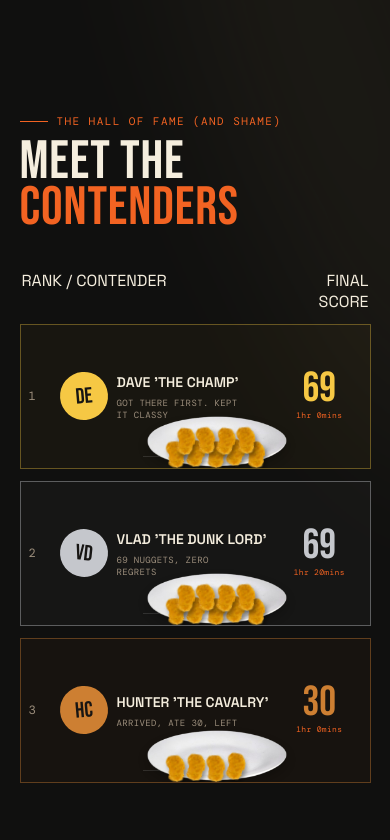
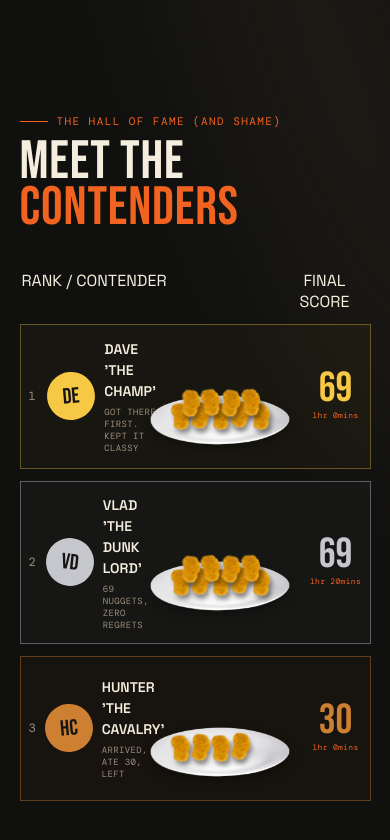
Before and after one commit to daveg1/nugget-challenge, a React (Vite) app: page / in a window 390 px wide. Shown: the part 960-1800 px from the top of the page. Built offline with nearby package versions, Linux system fonts and the light colour scheme.

Commit message:
feat: improve leaderboard styles

```diff
--- a/src/components/ContestantCard.tsx
+++ b/src/components/ContestantCard.tsx
@@ -1,4 +1,4 @@
-import { NuggetPile, scoreStyle } from "./NuggetPile";
+import { NuggetPile } from "./NuggetPile";
 import type { Contestant } from "./types";
 
 type ContestantCardProps = {
@@ -21,7 +21,6 @@ export function ContestantCard({ contestant, placement }: ContestantCardProps) {
   return (
     <article
       className={`contestant${contestant.failed ? " failed" : ""}`}
-      style={scoreStyle(contestant.score)}
       aria-label={`${contestant.name}, ${contestant.score} nuggets`}
     >
       <div className="person">
--- a/src/components/Leaderboard.tsx
+++ b/src/components/Leaderboard.tsx
@@ -38,8 +38,7 @@ export function Leaderboard({ contestants }: LeaderboardProps) {
 
       <div className="table-topline">
         <span>RANK / CONTENDER</span>
-        <span>STACK HEIGHT = NUGGETS EATEN</span>
-        <span>FINAL SCORE</span>
+        <span className="final-score-label">FINAL SCORE</span>
       </div>
 
       <div className="contestants">
--- a/src/components/NuggetPile.tsx
+++ b/src/components/NuggetPile.tsx
@@ -1,4 +1,3 @@
-import type { CSSProperties } from "react";
 import type { Contestant, NuggetStyle } from "./types";
 
 type NuggetPileProps = {
@@ -29,8 +28,14 @@ export function NuggetPile({ contestant }: NuggetPileProps) {
 
   return (
     <div className="stack-area">
-      <img className="plate" src="/plate.png" alt="" aria-hidden="true" />
-      <div className="bones">
+      <img
+        className="plate"
+        src="/plate.png"
+        alt=""
+        aria-hidden="true"
+        draggable={false}
+      />
+      <div className="pile">
         {Array.from({ length: nuggetCount }, (_, index) => {
           const position = nuggetLayout[index % nuggetLayout.length];
           const style: NuggetStyle = {
@@ -47,6 +52,7 @@ export function NuggetPile({ contestant }: NuggetPileProps) {
               src="/nugget.png"
               alt=""
               style={style}
+              draggable={false}
             />
           );
         })}
@@ -54,7 +60,3 @@ export function NuggetPile({ contestant }: NuggetPileProps) {
     </div>
   );
 }
-
-export function scoreStyle(score: number): CSSProperties {
-  return { "--score": score } as CSSProperties;
-}
--- a/src/styles.css
+++ b/src/styles.css
@@ -547,23 +547,15 @@ h2 span {
     transform: translateX(-50%);
     filter: drop-shadow(0 5px 5px rgba(0, 0, 0, 0.24));
     pointer-events: none;
+    user-select: none;
+    -webkit-user-drag: none;
   }
 
-  & .stack-area::before {
-    content: "";
-    position: absolute;
-    left: 0;
-    right: 28px;
-    bottom: 11px;
-    border-bottom: 1px solid rgba(255, 255, 255, 0.12);
-  }
-
-  & .bones {
+  & .pile {
     position: relative;
     z-index: 1;
     flex: 0 0 116px;
-    height: calc(var(--score) * 1.02px);
-    max-height: 107px;
+    height: 107px;
     width: 116px;
     overflow: visible;
   }
@@ -579,6 +571,8 @@ h2 span {
   filter: drop-shadow(2px 4px 2px rgba(0, 0, 0, 0.42));
   transform: rotate(var(--tilt));
   animation: wobble 3s ease-in-out infinite alternate;
+  user-select: none;
+  -webkit-user-drag: none;
 }
 @keyframes wobble {
   to {
@@ -604,16 +598,16 @@ h2 span {
   font-size: 13px;
   letter-spacing: 0.04em;
 }
-.failed .bones {
+.failed .pile {
   display: grid;
   place-items: center;
   height: 100%;
   max-height: none;
 }
-.failed .bones .stack-nugget {
+.failed .pile .stack-nugget {
   display: none;
 }
-.failed .bones::after {
+.failed .pile::after {
   content: "☠";
   color: var(--orange);
   font-size: 66px;
@@ -699,12 +693,8 @@ h2 span {
       grid-template-columns: 1fr 0.34fr;
       padding: 12px 2px;
 
-      & span:nth-child(2) {
-        display: none;
-      }
-
-      & span:last-child {
-        text-align: right;
+      & .final-score-label {
+        text-align: center;
       }
     }
 
@@ -716,7 +706,8 @@ h2 span {
 
     & .contestant {
       display: grid;
-      grid-template-columns: 1fr 0.34fr;
+      grid-template-columns: minmax(0, 1.3fr) 150px minmax(52px, 0.45fr);
+      align-items: center;
       min-height: 145px;
       padding: 12px 8px;
       border: 0;
@@ -727,22 +718,18 @@ h2 span {
       }
 
       & > .stack-area {
-        grid-column: 1 / -1;
-        grid-row: 2;
-        position: absolute;
-        right: 75px;
-        bottom: 0;
-        width: 43%;
+        width: 120px;
         height: 100px;
-        margin-top: 0;
+        margin: 0;
+        transform: translateY(-1rem);
       }
     }
 
     & .plate {
-      left: 4px;
-      bottom: 0;
+      left: 50%;
+      bottom: -1rem;
       width: 140px;
-      transform: none;
+      transform: translateX(-50%);
     }
 
     & .person {
@@ -778,9 +765,8 @@ h2 span {
       font-size: 8px;
     }
 
-    & .bones {
-      height: calc(var(--score) * 0.75px);
-      max-height: 78px;
+    & .pile {
+      height: 78px;
     }
   }
 }
```
